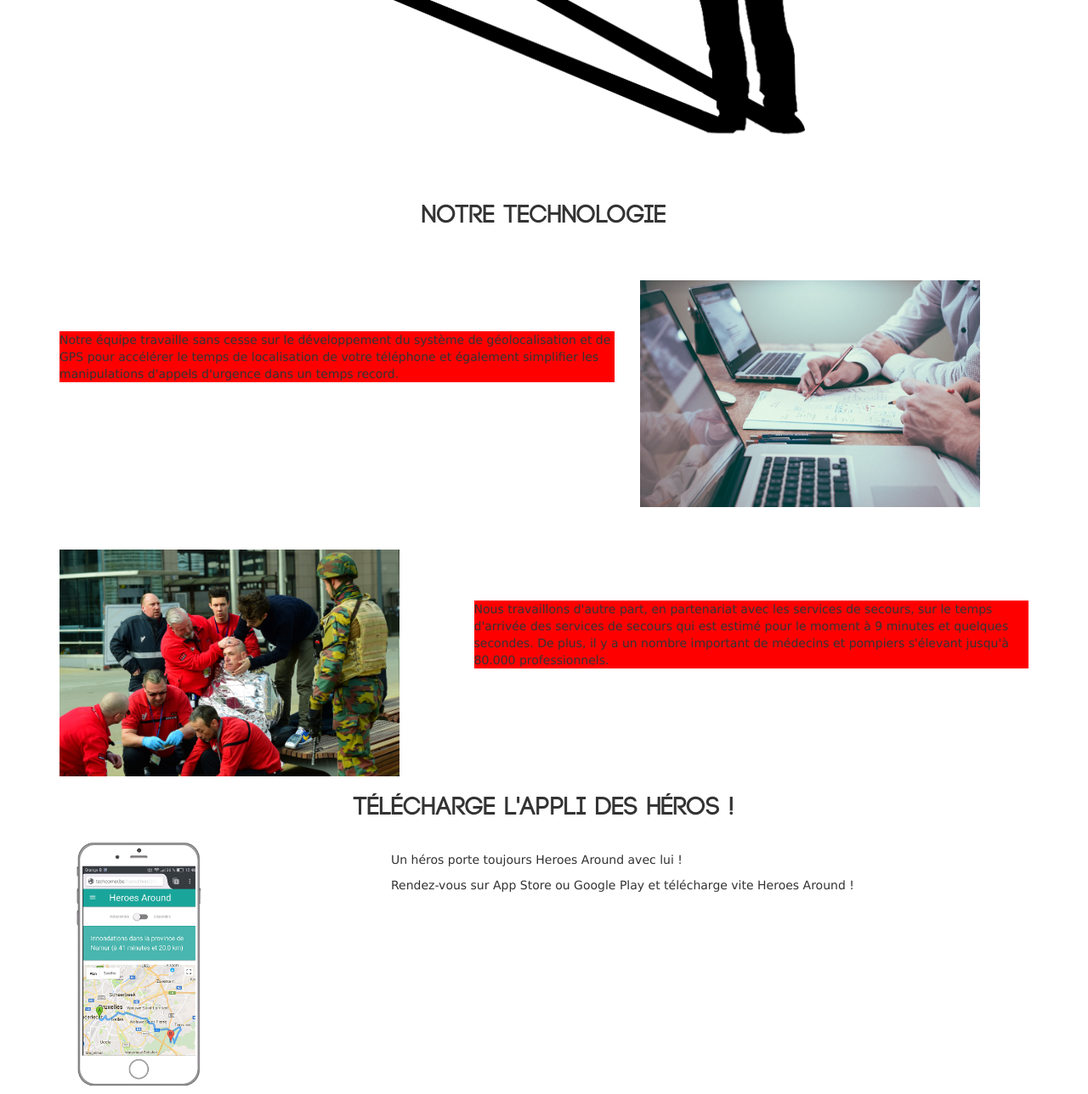
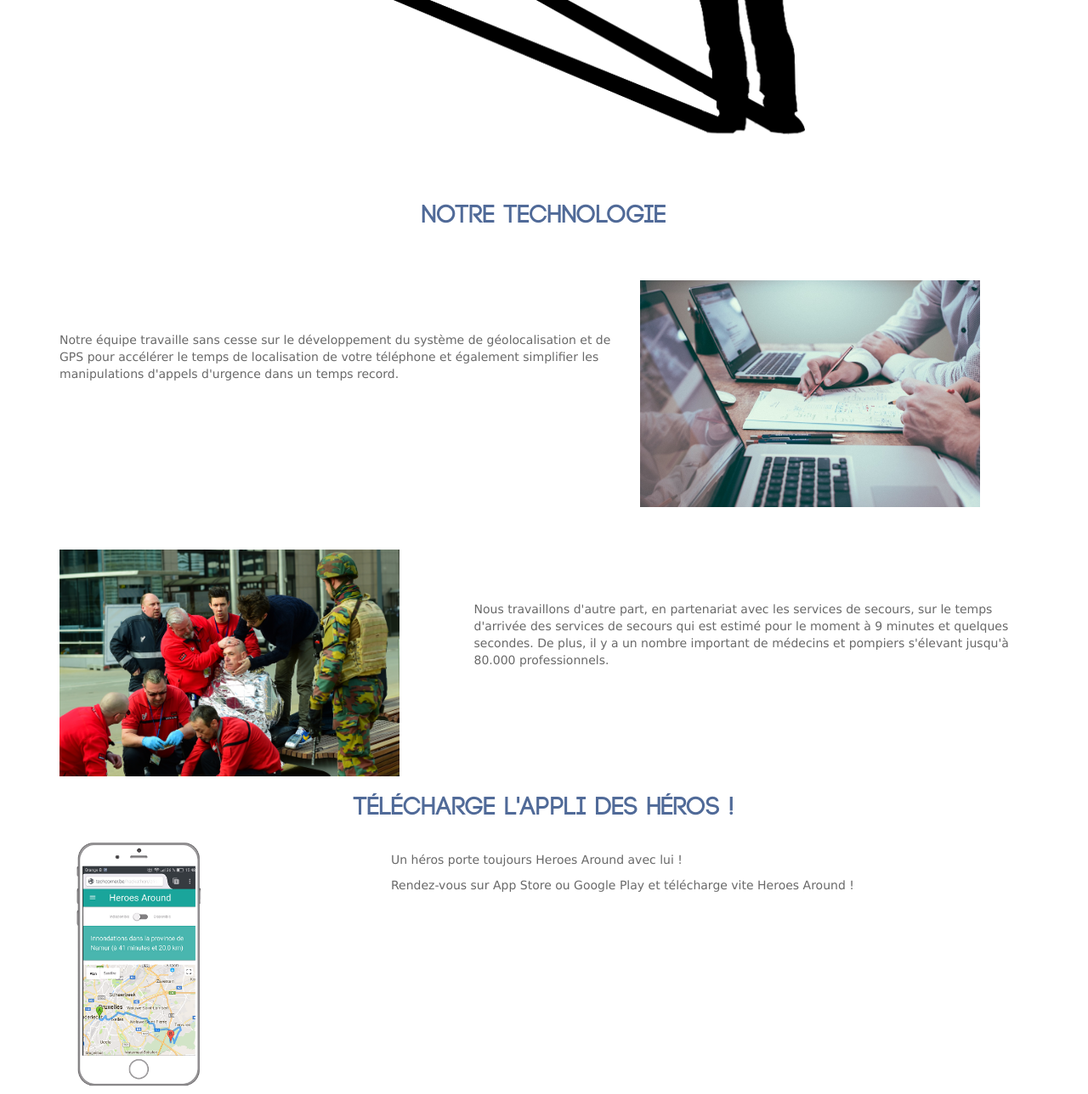
Before and after one commit to l0venothing/heroesAround, a CodeIgniter app: page /database/ in a window 1280 px wide. Shown: the part 797-2085 px from the top of the page at 85% size. Run offline with CodeIgniter, Linux system fonts and the light colour scheme; some libraries are stand-ins or nearby versions.

Commit message:
modif css tawfiq

```diff
--- a/assets/css/style.css
+++ b/assets/css/style.css
@@ -1,6 +1,7 @@
 *{
     margin: 10 auto;
     font-family: 'Lucida Sans', 'Lucida Sans Regular', 'Lucida Grande', 'Lucida Sans Unicode', Geneva, Verdana, sans-serif;
+    color: dimgrey;
 }
 
 /*p{
@@ -58,6 +59,7 @@ li>a:focus{
 h2{
     text-align: center;
     font-family: 'code';
+    color: #506a98;
 }
 .fa {
     color: white;
@@ -86,6 +88,5 @@ h2{
 /* css modifié partie taufiq */
 
 .para{
-    background-color: red;
-    margin-top: 60px;
+    margin: 60px 0px;
 }
```
